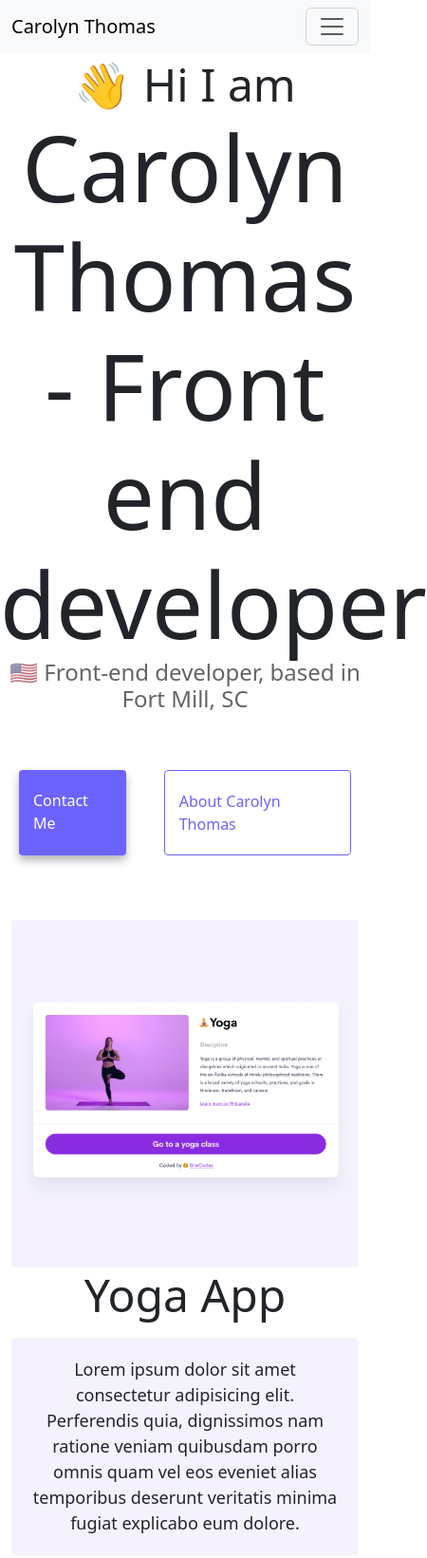
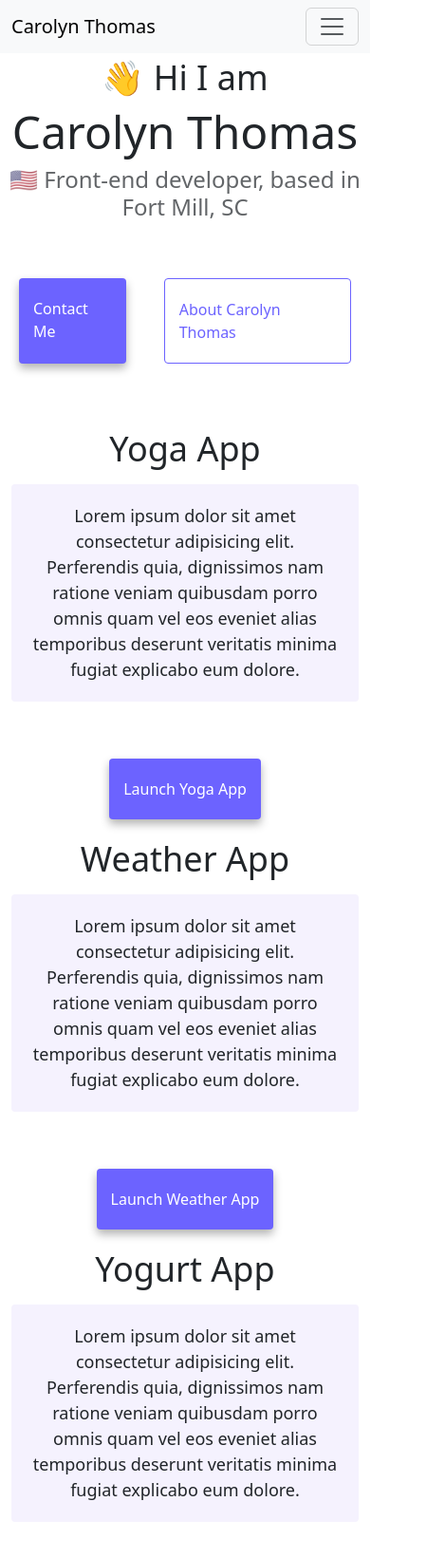
Before and after one commit to ckhepburn/Responsive-Week-3-HW, a plain HTML site: page index.html in a window 390 px wide. Shown: the top 1641 px of the page at 95% size, 450 px wide, since content can reach past the window. Drawn offline with nearby package versions, Linux system fonts and the light colour scheme.

Commit message:
Added styling and SEO

```diff
--- a/index.html
+++ b/index.html
@@ -4,7 +4,7 @@
     <meta charset="UTF-8" />
     <meta http-equiv="X-UA-Compatible" content="IE=edge" />
     <meta name="viewport" content="width=device-width, initial-scale=1.0" />
-   <meta name='Carolyn Thomas Work' content='Work from Carolyn Thomas - front end developer' >
+   <meta name='description' content='Work from Carolyn Thomas - front end developer. Check out her projects and contact for more information' >
     <title>Carolyn Thomas - front end developer</title>
 
     <link
@@ -38,12 +38,12 @@
           <div class="collapse navbar-collapse" id="navbarNav">
             <ul class="navbar-nav">
               <li class="nav-item">
-                <a class="nav-link active" aria-current="page" href="index.html"
+                <a class="nav-link active" aria-current="page" href="index.html" title='homepage'
                   >Home</a
                 >
               </li>
               <li class="nav-item">
-                <a class="nav-link" href="about.html">About me</a>
+                <a class="nav-link" href="about.html" title='About Carolyn Thomas'>About me</a>
               </li>
               <li class="nav-item">
                 <a class="nav-link" href="about.html#contact"
@@ -55,7 +55,7 @@
       </nav>
     </div>
     <h2 class="text-center">👋 Hi I am</h2>
-    <h1 class="text-center">Carolyn Thomas - Front end developer</h1>
+    <h1 class="text-center">Carolyn Thomas</h1>
     <h3 class="text-center">🇺🇸 Front-end developer, based in Fort Mill, SC</h3>
     <div class="navigation-links mb-5">
       <a href="about.html#contact" class="contact-link" title='Contact Carolyn Thomas'>Contact me</a>
@@ -64,10 +64,10 @@
     <div>
       <div class="container">
       <div class="row">
-        <div class="col-md-6">
-          <img src="images/yoga.png" class="img-fluid rounded" alt='Yoga project'>
+        <div class="col-sm-6">
+          <img src="images/yoga.png" class="img-fluid rounded mb-5 d-none d-sm-block" alt='Yoga project'>
         </div>
-        <div class="col-md-6">
+        <div class="col-sm-6">
           <h2 class="mb-3">Yoga App</h2>
           <p>
             Lorem ipsum dolor sit amet consectetur adipisicing elit. Perferendis
@@ -81,7 +81,7 @@
             >
           </div>
         </div>
-        <div class="col-md-6">
+        <div class="col-sm-6">
           <h2 class="mb-3">Weather App</h2>
           <p>
             Lorem ipsum dolor sit amet consectetur adipisicing elit. Perferendis
@@ -94,13 +94,13 @@
               >Launch Weather App</a>
           </div>
         </div>
-        <div class="col-md-6">
-          <img src="images/weather.png" class="img-fluid rounded" alt='Weather app'>
+        <div class="col-sm-6">
+          <img src="images/weather.png" class="img-fluid rounded mb-4 d-none d-sm-block" alt='Weather project'>
         </div>
-        <div class="col-md-6">
-          <img src="images/yogurt.png" class="img-fluid rounded" alt='yogurt image'>
+        <div class="col-sm-6">
+          <img src="images/yogurt.png" class="img-fluid rounded mb-4 d-none d-sm-block" alt='yogurt project'>
         </div>
-        <div class="col-md-6">
+        <div class="col-sm-6">
           <h2 class="mb-3">Yogurt App</h2>
           <p>
             Lorem ipsum dolor sit amet consectetur adipisicing elit. Perferendis
--- a/style.css
+++ b/style.css
@@ -98,3 +98,19 @@ p {
 .rounded {
   border-radius: 0.25rem !important;
 }
+
+@media (max-width: 576px) {
+  h1 {
+    font-size: 48px;
+    line-height: 1.5;
+  }
+
+  h2 {
+    font-size: 36px;
+    text-align: center;
+  }
+
+  p {
+    text-align: center;
+  }
+}
```
Also changed, not shown: about.html (+3 -2 lines).
